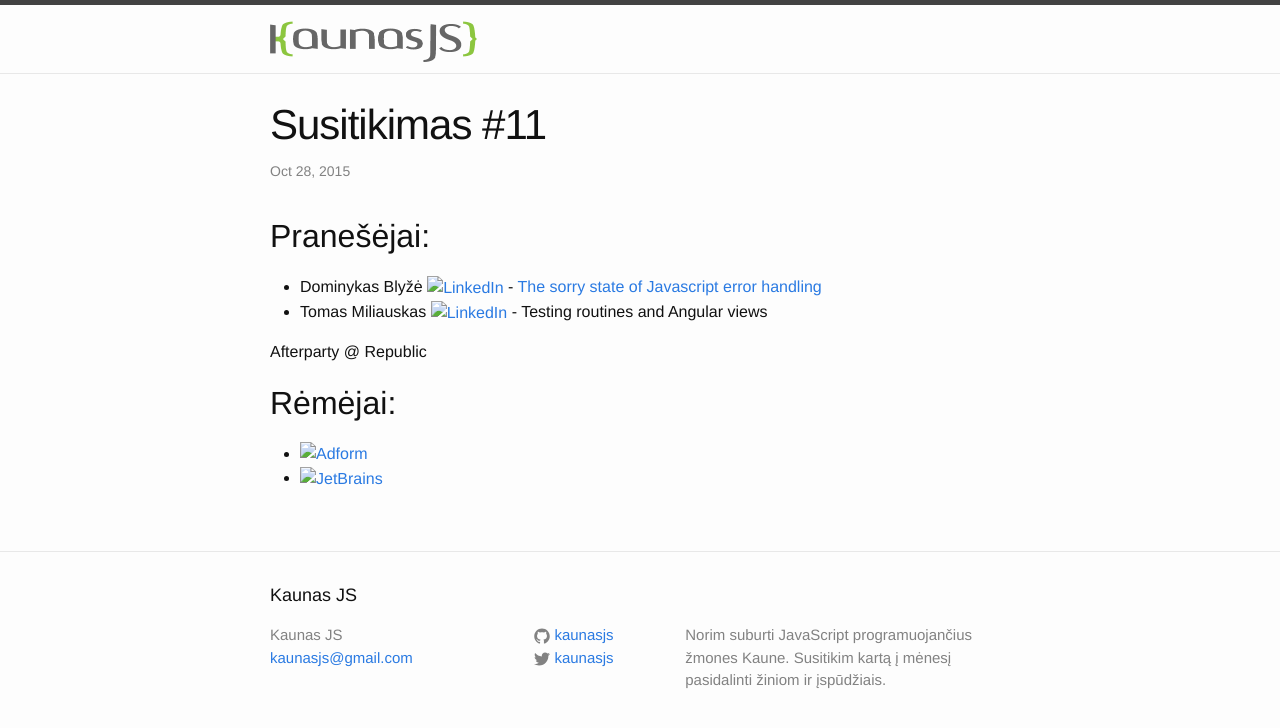
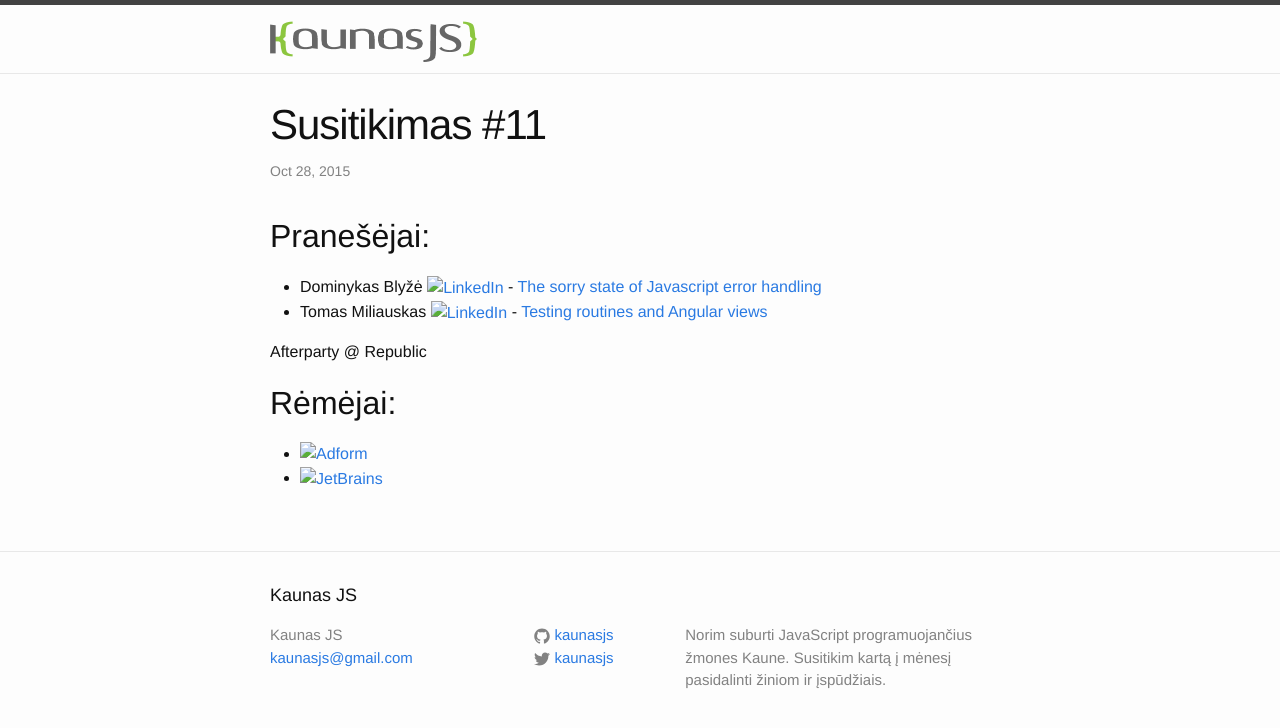
Before and after one commit to kaunasjs/website, a Jekyll site: the page built from _posts/2015-10-28-susitikimas-#11.markdown, in a window 1280 px wide. Shown: the top 728 px of the page. Built offline with Jekyll 4.4.1, drawn with Linux system fonts in a browser that asks for light colours.

Commit message:
Add speaker slides.

```diff
--- a/_posts/2015-10-28-susitikimas-#11.markdown
+++ b/_posts/2015-10-28-susitikimas-#11.markdown
@@ -8,7 +8,7 @@
 ---
 ## Pranešėjai:
   * Dominykas Blyžė [![LinkedIn](img/icon-linkedin.png)](https://ie.linkedin.com/in/dominykas) - [The sorry state of Javascript error handling](https://speakerdeck.com/dominykas/the-sorry-state-of-javascript-error-handling)
-  * Tomas Miliauskas [![LinkedIn](img/icon-linkedin.png)](https://lt.linkedin.com/pub/tomas-miliauskas/27/71a/47a) - Testing routines and Angular views
+  * Tomas Miliauskas [![LinkedIn](img/icon-linkedin.png)](https://lt.linkedin.com/pub/tomas-miliauskas/27/71a/47a) - [Testing routines and Angular views](http://slides.com/tomasmiliauskas/testing-routines-and-angular-views#/)
 
   Afterparty @ Republic
 
```
